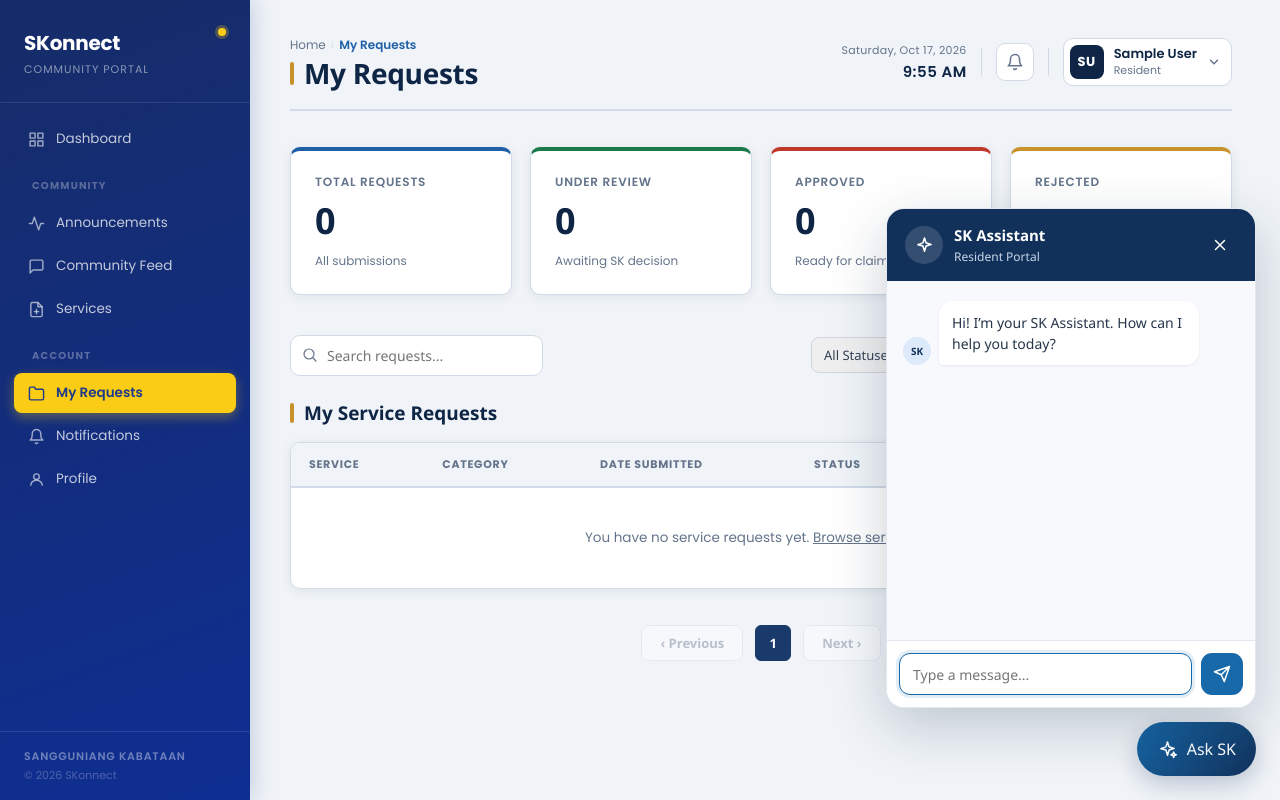
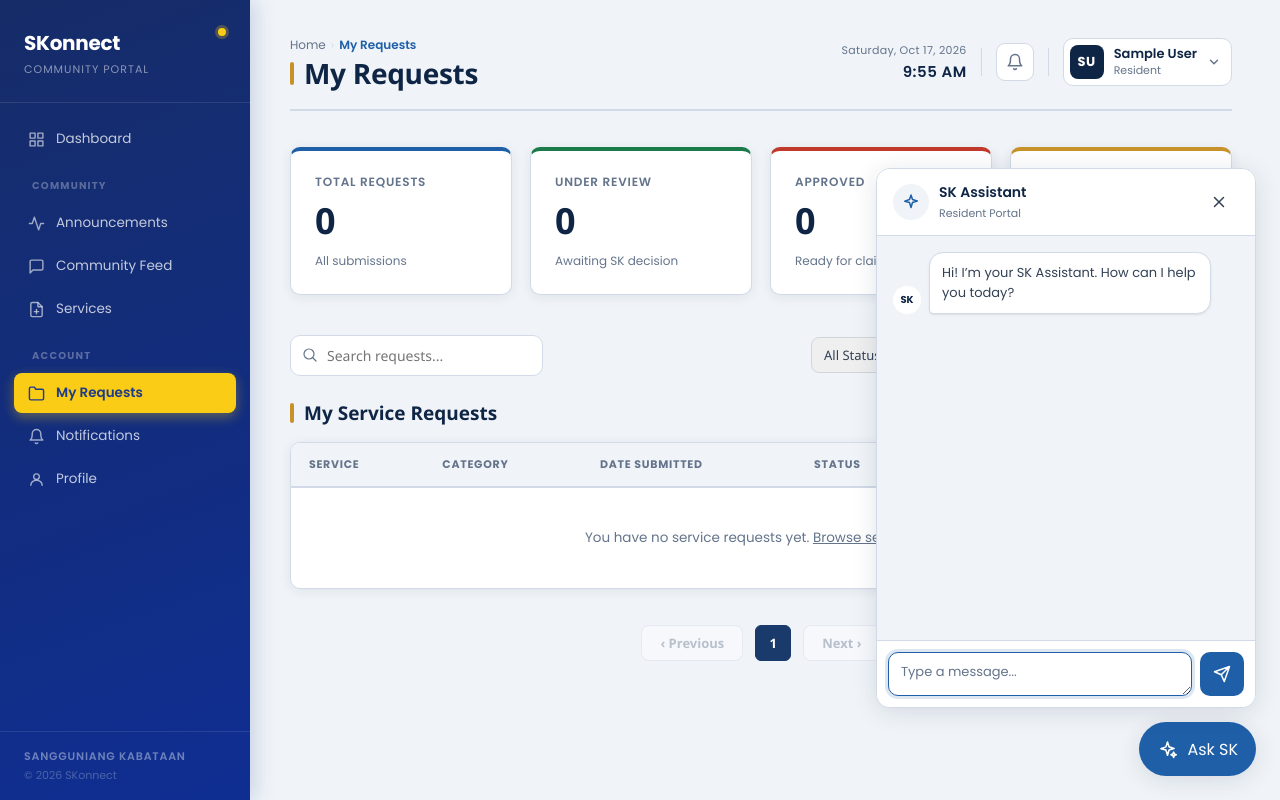
Before and after one commit to Leousco/SKonnect-V2, a PHP site: page /SKonnect/views/portal/my_requests_page.php in a window 1280 px wide, after a click on "Ask SK". Run offline with PHP 8.4, Linux system fonts and the light colour scheme; the visitor is signed in with stand-in values (Sample User, id 1); data that the repository does not hold is empty; some libraries are stand-ins or nearby versions.

Commit message:
Refine ai chatbot UI.

```diff
--- a/components/portal/ai-chat.php
+++ b/components/portal/ai-chat.php
@@ -27,12 +27,12 @@
             </button>
         </header>
 
-        <div class="ai-chat-messages" id="ai-chat-messages" role="log" aria-live="polite" aria-label="Conversation">
+        <div class="ai-chat-messages" id="ai-chat-messages" role="log" aria-live="polite" aria-relevant="additions text" aria-label="Conversation">
         </div>
 
         <form class="ai-chat-compose" id="ai-chat-form">
             <label class="sr-only" for="ai-chat-input">Your message</label>
-            <input class="ai-chat-input" id="ai-chat-input" name="message" type="text" placeholder="Type a message..." autocomplete="off">
+            <textarea class="ai-chat-input" id="ai-chat-input" name="message" rows="1" placeholder="Type a message..." autocomplete="off" aria-label="Your message"></textarea>
             <button class="ai-chat-send" type="submit" aria-label="Send message">
                 <svg viewBox="0 0 24 24" aria-hidden="true" fill="none" stroke="currentColor" stroke-width="2" stroke-linecap="round" stroke-linejoin="round"><path d="m22 2-7 20-4-9-9-4 20-7ZM22 2 11 13" /></svg>
             </button>
--- a/styles/portal/ai-chat.css
+++ b/styles/portal/ai-chat.css
@@ -1,83 +1,112 @@
 .ai-chat {
-    --ai-chat-navy: #12315a;
-    --ai-chat-blue: #1769aa;
-    --ai-chat-border: #e2e8f0;
     position: fixed;
     right: 24px;
     bottom: 24px;
     z-index: 1200;
-    font-family: 'Segoe UI', Tahoma, Geneva, Verdana, sans-serif;
+    color: var(--text-body);
+    font-family: "Poppins", sans-serif;
 }
 
 .ai-chat button { font: inherit; }
-
 .ai-chat-button {
     display: inline-flex;
+    min-width: 54px;
+    min-height: 54px;
     align-items: center;
     justify-content: center;
     gap: 9px;
-    min-height: 54px;
-    padding: 0 20px;
+    padding: 0 18px;
     border: 0;
     border-radius: 999px;
-    background: linear-gradient(135deg, #1769aa, #12315a);
-    box-shadow: 0 8px 24px rgb(18 49 90 / 25%);
-    color: #fff;
+    background: var(--blue);
+    box-shadow: var(--shadow-md);
+    color: var(--surface);
     cursor: pointer;
     font-size: 14px;
-    font-weight: 650;
-    transition: transform .18s ease, box-shadow .18s ease;
+    font-weight: 600;
+    transition: background-color .16s ease, box-shadow .16s ease, transform .16s ease;
 }
-
-.ai-chat-button:hover { transform: translateY(-2px); box-shadow: 0 11px 28px rgb(18 49 90 / 32%); }
-.ai-chat-button:focus-visible, .ai-chat-close:focus-visible, .ai-chat-send:focus-visible { outline: 3px solid #93c5fd; outline-offset: 3px; }
+.ai-chat-button:hover { background: var(--navy-mid); box-shadow: var(--shadow-md); transform: translateY(-1px); }
 .ai-chat-button svg { width: 21px; height: 21px; }
+.ai-chat :focus-visible { outline: 3px solid var(--blue-light); outline-offset: 3px; }
 
 .ai-chat-panel {
     position: absolute;
     right: 0;
     bottom: 68px;
     display: flex;
+    width: min(380px, calc(100vw - 32px));
+    height: min(540px, calc(100dvh - 112px));
+    min-height: 300px;
     flex-direction: column;
-    width: min(370px, calc(100vw - 32px));
-    height: min(500px, calc(100dvh - 120px));
-    min-height: 320px;
     overflow: hidden;
-    border: 1px solid var(--ai-chat-border);
-    border-radius: 18px;
-    background: #fff;
-    box-shadow: 0 18px 55px rgb(15 35 60 / 22%);
+    border: 1px solid var(--border);
+    border-radius: var(--radius-md);
+    background: var(--surface);
+    box-shadow: var(--shadow-md);
+    opacity: 0;
+    transform: translateY(8px) scale(.99);
+    transform-origin: bottom right;
+    transition: opacity .18s ease, transform .18s ease;
 }
-
+.ai-chat-panel.is-open { opacity: 1; transform: translateY(0) scale(1); }
 .ai-chat-panel[hidden] { display: none; }
-.ai-chat-header { display: flex; flex: 0 0 auto; align-items: center; justify-content: space-between; padding: 16px 18px; background: var(--ai-chat-navy); color: #fff; }
-.ai-chat-heading { display: flex; align-items: center; gap: 11px; }
+.ai-chat-header { display: flex; flex: 0 0 auto; align-items: center; justify-content: space-between; padding: 13px 16px; border-bottom: 1px solid var(--border); background: var(--surface); color: var(--text-head); }
+.ai-chat-heading { display: flex; align-items: center; gap: 10px; }
 .ai-chat-heading strong, .ai-chat-heading small { display: block; }
-.ai-chat-heading strong { font-size: 15px; }
-.ai-chat-heading small { margin-top: 3px; color: #c8d7e8; font-size: 12px; }
-.ai-chat-avatar { display: grid; width: 38px; height: 38px; place-items: center; border-radius: 50%; background: rgb(255 255 255 / 14%); }
-.ai-chat-avatar svg { width: 21px; height: 21px; }
-.ai-chat-close { display: grid; width: 34px; height: 34px; place-items: center; border: 0; border-radius: 9px; background: transparent; color: #fff; cursor: pointer; }
-.ai-chat-close:hover { background: rgb(255 255 255 / 12%); }
+.ai-chat-heading strong { font-size: 14px; font-weight: 600; }
+.ai-chat-heading small { margin-top: 2px; color: var(--text-muted); font-size: 11px; }
+.ai-chat-avatar { display: grid; width: 36px; height: 36px; place-items: center; border-radius: 50%; background: var(--bg); color: var(--blue); }
+.ai-chat-avatar svg { width: 20px; height: 20px; }
+.ai-chat-close { display: grid; width: 40px; height: 40px; place-items: center; border: 0; border-radius: var(--radius); background: transparent; color: var(--text-body); cursor: pointer; }
+.ai-chat-close:hover { background: var(--bg); }
 .ai-chat-close svg { width: 18px; height: 18px; }
 
-.ai-chat-messages { display: flex; flex: 1 1 auto; flex-direction: column; gap: 14px; overflow-y: auto; padding: 20px 16px; background: #f7f9fc; }
-.ai-chat-message { display: flex; align-items: flex-end; gap: 8px; max-width: 88%; }
-.ai-chat-message p { margin: 0; padding: 11px 13px; border-radius: 14px 14px 14px 4px; background: #fff; color: #26364a; box-shadow: 0 1px 3px rgb(15 35 60 / 8%); font-size: 14px; line-height: 1.5; }
+.ai-chat-messages { display: flex; flex: 1 1 auto; flex-direction: column; gap: 12px; overflow-y: auto; overscroll-behavior: contain; padding: 16px; background: var(--bg); }
+.ai-chat-message { display: flex; align-items: flex-end; gap: 8px; max-width: 92%; animation: ai-chat-message-in .16s ease both; }
+.ai-chat-message-content { min-width: 0; padding: 10px 12px; border: 1px solid var(--border); border-radius: 14px 14px 14px 4px; background: var(--surface); color: var(--text-body); box-shadow: var(--shadow-sm); font-size: 13px; line-height: 1.55; overflow-wrap: anywhere; }
+.ai-chat-message-content > :first-child { margin-top: 0; }
+.ai-chat-message-content > :last-child { margin-bottom: 0; }
+.ai-chat-message-content p { margin: 0 0 9px; white-space: pre-wrap; }
+.ai-chat-message-content h1, .ai-chat-message-content h2, .ai-chat-message-content h3, .ai-chat-message-content h4 { margin: 0 0 7px; color: var(--text-head); font-size: 1em; font-weight: 600; line-height: 1.4; }
+.ai-chat-message-content ul, .ai-chat-message-content ol { margin: 0 0 9px; padding-left: 20px; }
+.ai-chat-message-content li + li { margin-top: 3px; }
+.ai-chat-message-content a { color: var(--blue); text-decoration: underline; text-underline-offset: 2px; }
+.ai-chat-message-content a:focus-visible { border-radius: 2px; }
+.ai-chat-message-content code { padding: 1px 4px; border-radius: 4px; background: var(--bg); color: var(--navy); font-family: ui-monospace, SFMono-Regular, Consolas, monospace; font-size: .92em; }
 .ai-chat-message-user { align-self: flex-end; justify-content: flex-end; }
-.ai-chat-message-user p { border-radius: 14px 14px 4px 14px; background: var(--ai-chat-blue); color: #fff; }
-.ai-chat-message-avatar { display: grid; flex: 0 0 28px; width: 28px; height: 28px; place-items: center; border-radius: 50%; background: #dceafa; color: var(--ai-chat-navy); font-size: 10px; font-weight: 700; }
-.ai-chat-compose { display: flex; flex: 0 0 auto; align-items: center; gap: 9px; padding: 12px; border-top: 1px solid var(--ai-chat-border); background: #fff; }
-.ai-chat-input { min-width: 0; flex: 1; height: 42px; padding: 0 13px; border: 1px solid var(--ai-chat-border); border-radius: 11px; outline: none; color: #26364a; font: inherit; font-size: 14px; }
-.ai-chat-input:focus { border-color: var(--ai-chat-blue); box-shadow: 0 0 0 3px rgb(23 105 170 / 12%); }
-.ai-chat-send { display: grid; flex: 0 0 42px; width: 42px; height: 42px; place-items: center; border: 0; border-radius: 11px; background: var(--ai-chat-blue); color: #fff; cursor: pointer; }
-.ai-chat-send:hover { background: var(--ai-chat-navy); }
+.ai-chat-message-user .ai-chat-message-content { border-color: var(--blue); border-radius: 14px 14px 4px 14px; background: var(--blue); color: var(--surface); }
+.ai-chat-message-user .ai-chat-message-content h1, .ai-chat-message-user .ai-chat-message-content h2, .ai-chat-message-user .ai-chat-message-content h3 { color: inherit; }
+.ai-chat-message-user .ai-chat-message-content code { background: rgb(255 255 255 / 16%); color: inherit; }
+.ai-chat-message-user .ai-chat-message-content a { color: inherit; }
+.ai-chat-message-avatar { display: grid; flex: 0 0 28px; width: 28px; height: 28px; place-items: center; border-radius: 50%; background: var(--surface); color: var(--navy); font-size: 10px; font-weight: 700; }
+.ai-chat-message-error .ai-chat-message-content { border-color: #c0392b; color: #8f2c22; }
+
+.ai-chat-message-typing .ai-chat-message-content { display: flex; align-items: center; gap: 4px; min-height: 38px; }
+.ai-chat-typing-dot { width: 6px; height: 6px; border-radius: 50%; background: var(--text-muted); animation: ai-chat-typing 1s ease-in-out infinite; }
+.ai-chat-typing-dot:nth-child(2) { animation-delay: .12s; }
+.ai-chat-typing-dot:nth-child(3) { animation-delay: .24s; }
+.ai-chat-compose { display: flex; flex: 0 0 auto; align-items: flex-end; gap: 8px; padding: 11px; border-top: 1px solid var(--border); background: var(--surface); }
+.ai-chat-input { display: block; min-width: 0; min-height: 44px; max-height: 120px; flex: 1; resize: vertical; padding: 10px 12px; border: 1px solid var(--border); border-radius: var(--radius); background: var(--surface); color: var(--text-body); font: inherit; font-size: 13px; line-height: 1.45; }
+.ai-chat-input::placeholder { color: var(--text-muted); }
+.ai-chat-input:focus-visible { border-color: var(--blue); outline: 0; box-shadow: 0 0 0 3px rgb(30 95 168 / 15%); }
+.ai-chat-input:disabled { background: var(--bg); cursor: wait; }
+.ai-chat-send { display: grid; flex: 0 0 44px; width: 44px; height: 44px; place-items: center; border: 0; border-radius: var(--radius); background: var(--blue); color: var(--surface); cursor: pointer; transition: background-color .15s ease, opacity .15s ease; }
+.ai-chat-send:hover:not(:disabled) { background: var(--navy-mid); }
+.ai-chat-send:disabled { opacity: .55; cursor: wait; }
 .ai-chat-send svg { width: 18px; height: 18px; }
 .sr-only { position: absolute; width: 1px; height: 1px; padding: 0; margin: -1px; overflow: hidden; clip: rect(0, 0, 0, 0); white-space: nowrap; border: 0; }
 
+@keyframes ai-chat-message-in { from { opacity: 0; transform: translateY(4px); } to { opacity: 1; transform: translateY(0); } }
+@keyframes ai-chat-typing { 0%, 60%, 100% { opacity: .35; transform: translateY(0); } 30% { opacity: 1; transform: translateY(-2px); } }
+
 @media (max-width: 480px) {
     .ai-chat { right: 16px; bottom: 16px; }
-    .ai-chat-panel { position: fixed; right: 12px; bottom: 82px; width: calc(100vw - 24px); height: min(540px, calc(100dvh - 108px)); }
+    .ai-chat-panel { position: fixed; right: 12px; bottom: 82px; width: calc(100vw - 24px); height: min(600px, calc(100dvh - 100px)); max-height: calc(100dvh - 100px); transform-origin: bottom right; }
 }
-
-@media (prefers-reduced-motion: reduce) { .ai-chat-button { transition: none; } }
+@media (max-height: 420px) and (max-width: 700px) {
+    .ai-chat-panel { bottom: 10px; height: calc(100dvh - 20px); max-height: calc(100dvh - 20px); }
+}
+@media (prefers-reduced-motion: reduce) {
+    .ai-chat *, .ai-chat *::before, .ai-chat *::after { animation-duration: .01ms !important; animation-iteration-count: 1 !important; scroll-behavior: auto !important; transition-duration: .01ms !important; }
+}
```
Also changed, not shown: scripts/portal/ai-chat.js (+165 -34 lines).
